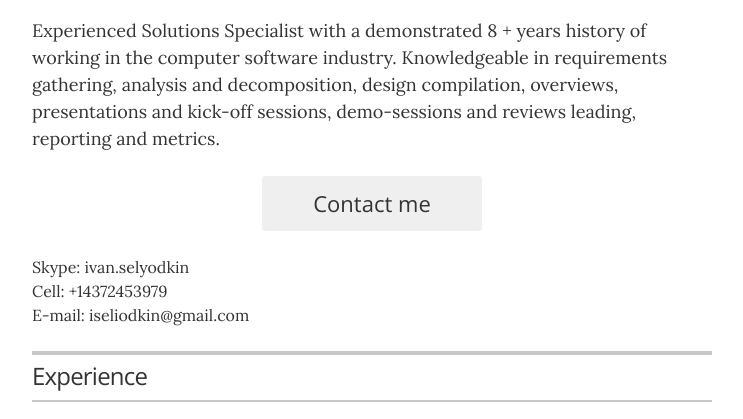
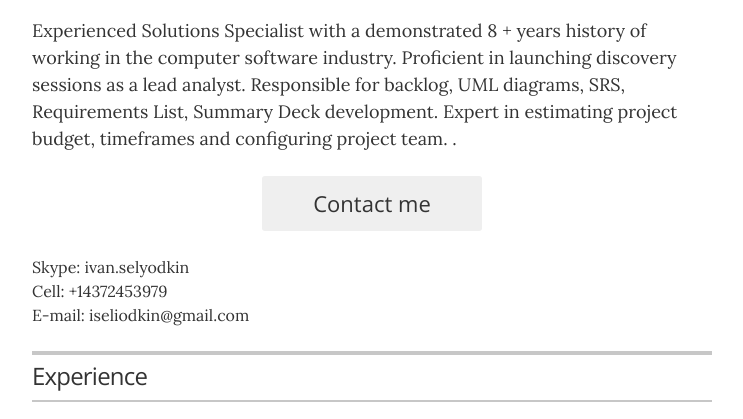
Before and after one commit to ivanselyodkin/Ivan_Selyodkin_CV, a website: page index.html in a window 1280 px wide. Shown: the part 352-771 px from the top of the page, without its empty margins (268-1011 px from the left). Drawn offline with nearby package versions, Linux system fonts and the light colour scheme.

Commit message:
Update index.html

```diff
--- a/index.html
+++ b/index.html
@@ -54,9 +54,9 @@
       </div>
 
       <div class="executive-summary" itemprop="description">
-        <p>Experienced Solutions Specialist with a demonstrated 8 + years history of working in the computer software industry. Knowledgeable in requirements gathering,
-analysis and decomposition, design compilation, overviews, presentations and kick-off sessions,
-demo-sessions and reviews leading, reporting and metrics.</p>
+        <p>Experienced Solutions Specialist with a demonstrated 8 + years history of working in the computer software industry.
+            Proficient in launching discovery sessions as a lead analyst. Responsible for backlog, UML diagrams, SRS, Requirements List, Summary Deck development.
+            Expert in estimating project budget, timeframes and configuring project team. .</p>
       </div>
       <a href="mailto:seledkinivan@gmail.com" class="contact-button">Contact me</a>
     <p>Skype: ivan.selyodkin</p>
```
